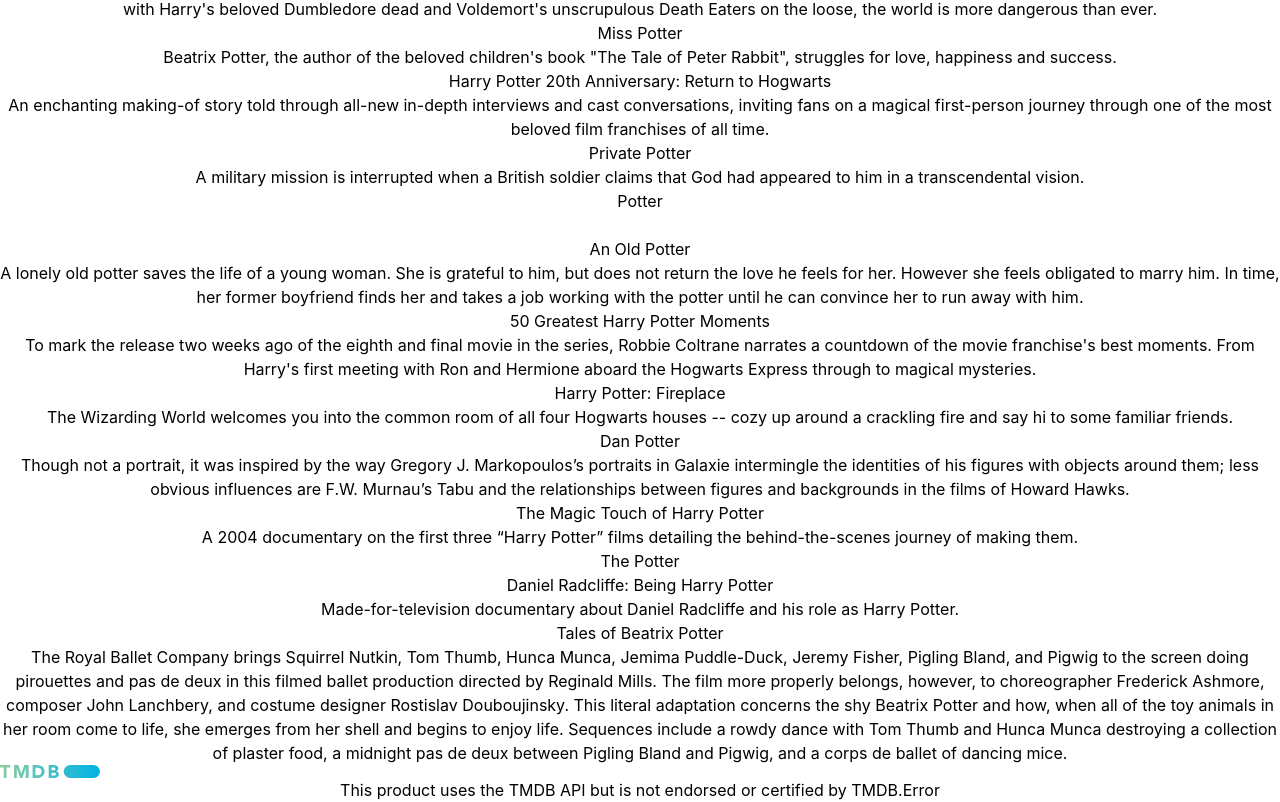
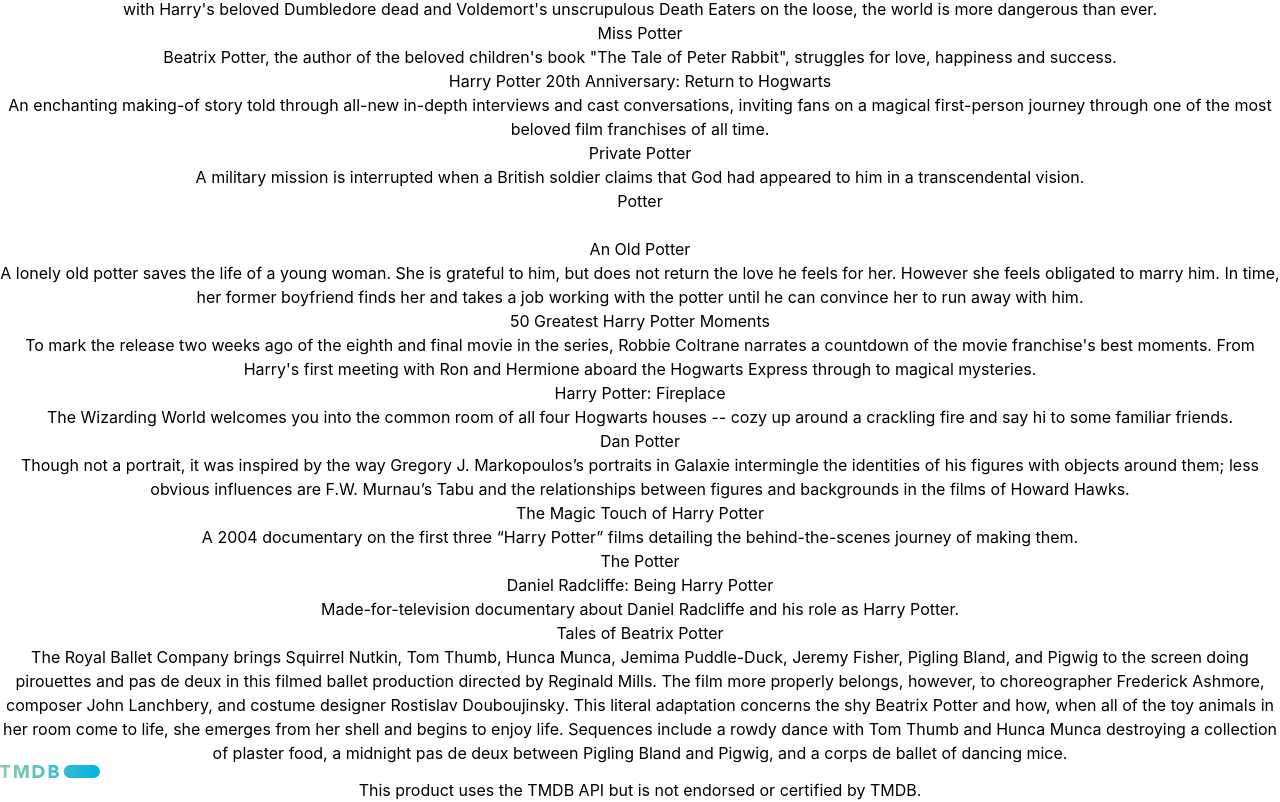
Before and after one commit to sashapervykh/rss-react-2026, a React (Vite) app in the folder frontend/: page / in a window 1280 px wide. Shown: the part 747-1549 px from the top of the page. Built offline with nearby package versions, Linux system fonts and the light colour scheme.

Commit message:
refactor: remove button from footer

```diff
--- a/frontend/src/pages/Home/ui/Home.tsx
+++ b/frontend/src/pages/Home/ui/Home.tsx
@@ -2,7 +2,6 @@
 import { SearchWrapper } from '../../../widget/SearchWrapper/SearchWrapper';
 import { Footer } from '../../../shared/ui/Footer/Footer';
 import { Header } from '../../../shared/ui/Header/Header';
-import Button from '../../../shared/ui/Button/Button';
 import { ErrorBoundary } from '../../../shared/ui/ErrorBoundary/ErrorBoundary';
 
 interface State {
@@ -24,12 +23,7 @@
             resetError={this.resetError}
           />
         </ErrorBoundary>
-        <Footer>
-          <Button
-            text="Error"
-            handleClick={() => this.setState({ error: true })}
-          />
-        </Footer>
+        <Footer />
       </>
     );
   }
--- a/frontend/src/shared/ui/Footer/Footer.tsx
+++ b/frontend/src/shared/ui/Footer/Footer.tsx
@@ -1,16 +1,8 @@
-import { Component, type ReactNode } from 'react';
+import { Component } from 'react';
 import tmdbLogo from '../../../../public/tmdbLogo.svg';
 import { TMBD_NOTICE } from '../../constants/tmdbNotice';
 
-interface Props {
-  children: ReactNode;
-}
-
-export class Footer extends Component<Props, object> {
-  constructor(props: Props) {
-    super(props);
-  }
-
+export class Footer extends Component {
   render() {
     return (
       <footer>
@@ -18,7 +10,6 @@
           <img src={tmdbLogo} alt="API Provider Logo" />
         </div>
         <span>{TMBD_NOTICE}</span>
-        {this.props.children}
       </footer>
     );
   }
```
